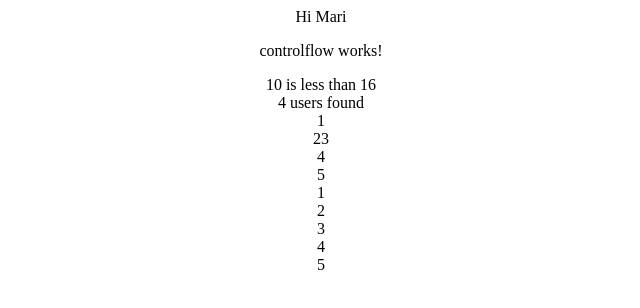
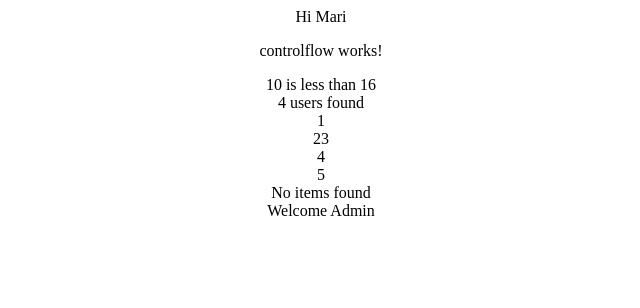
Before and after one commit to Mari-Dotnet/angular_leela_web, an Angular app: page / in a window 1280 px wide. Shown: the top 308 px of the page, without its empty margins (319-959 px from the left). Built offline with nearby package versions, Linux system fonts and the light colour scheme.

Commit message:
for and switch statement

```diff
--- a/src/app/controlflow/controlflow.component.html
+++ b/src/app/controlflow/controlflow.component.html
@@ -15,6 +15,40 @@
     <div>{{user}}</div>
   }
 }
-@for(item of items; track item) {
-  <div>{{item}}</div>
+
+<!--For loop
+@for(item of items; track item ; let count = $count ;
+    let index= $index; let first = $first; let last = $last;
+    let even = $even; let odd = $odd) {
+  <div> value: {{item}}  </div>
+  <div>count: {{count}}</div>
+  <div>index: {{index}}</div>
+  <div>first: {{first}}</div>
+  <div>last: {{last}}</div>
+  <div>even: {{even}}</div>
+  <div>odd: {{odd}}</div>
+  <hr/>
 }
+-->
+
+<!--For loop with empty array-->
+@for(item of noitems; track item) {
+  <div> value: {{item}}  </div>
+} @empty  {
+  <div>No items found</div>
+}
+
+<!--switch statement-->
+<div>
+  @switch (userrole) {
+    @case ('admin') {
+      <div>Welcome Admin</div>
+    }
+    @case ('user') {
+      <div>Welcome User</div>
+    }
+    @default {
+      <div>Welcome Guest</div>
+    }
+  }
+</div>
--- a/src/app/controlflow/controlflow.component.ts
+++ b/src/app/controlflow/controlflow.component.ts
@@ -14,4 +14,6 @@ a=10;
 b=16;
 users$=of([1,23,4,5]);
 items=[1,2,3,4,5];
+noitems=[]
+userrole='admin';
 }
```
